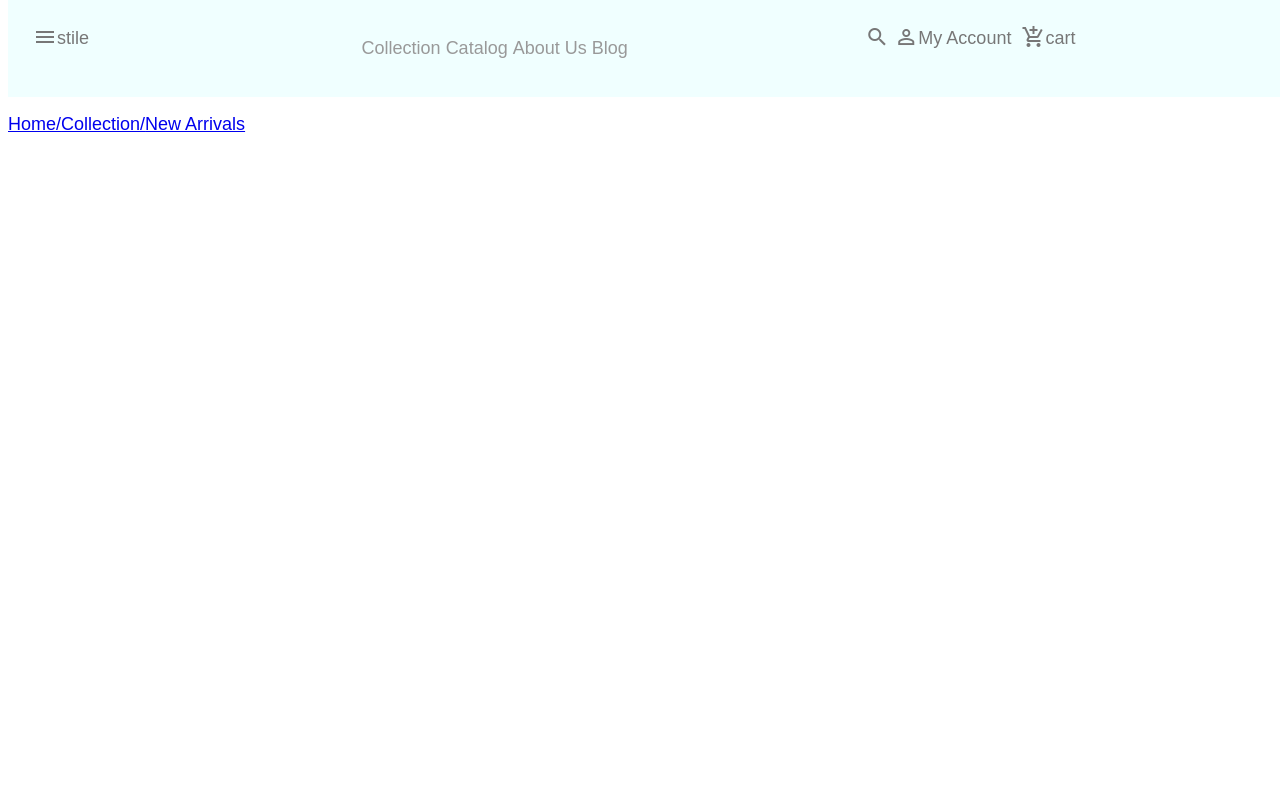
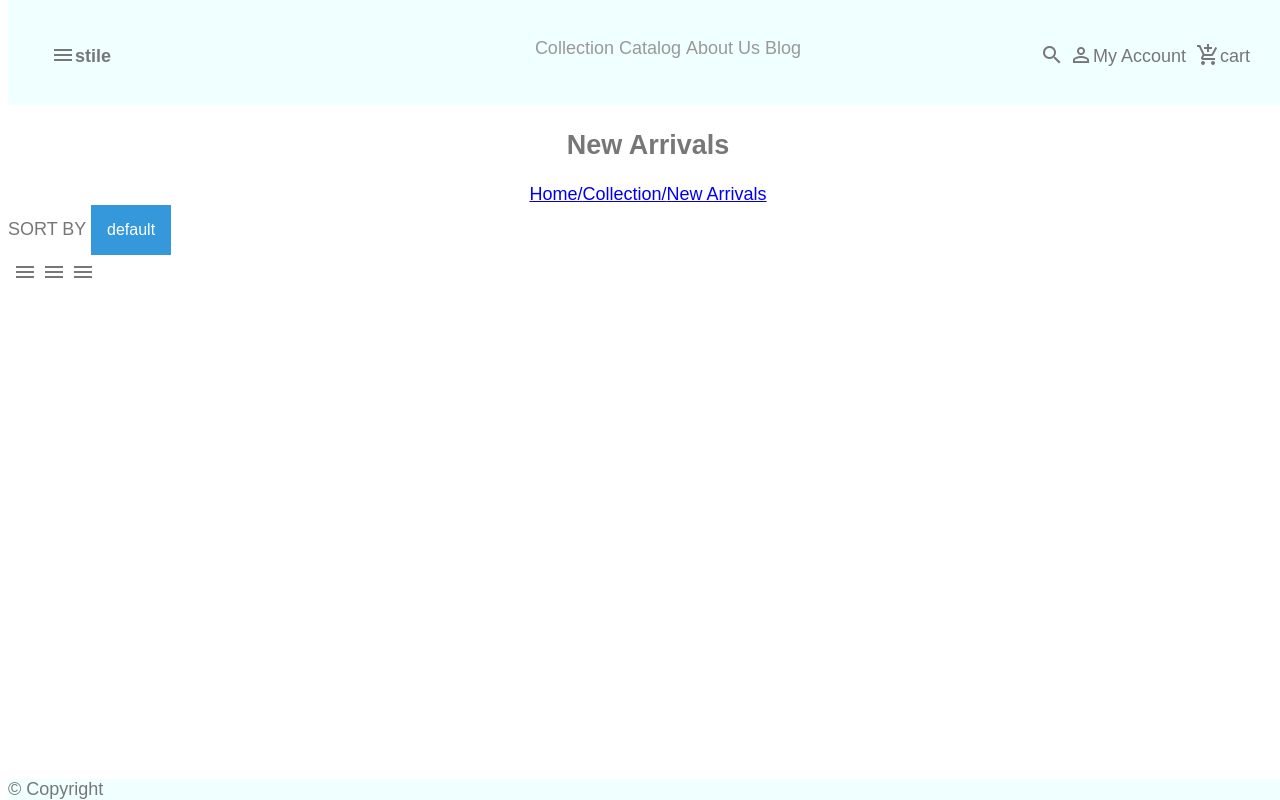
Before and after one commit to Moskowitza/eCommerceMock, a plain HTML site: page template.html in a window 1280 px wide. Drawn offline with Linux system fonts and the light colour scheme; a script that the page names is missing.

Commit message:
tricky getting center list to line up

```diff
--- a/style1.css
+++ b/style1.css
@@ -3,7 +3,6 @@ body {
     font-size: 18px;
     color: #777;
   }
-
 /* Top Header */
 #masthead{
     position: fixed;
@@ -17,18 +16,31 @@ body {
 }
 .headcontainer{
     display: grid;
-    grid-template-columns: auto auto auto;
+    grid-template-columns: repeat(3, 1fr);
 }
 .headcontainer-item{
     padding:20px;
     display: inline-block;
 }
-.headcontainer-item li{
+.headcontainer-item{
     display: inline-block;
 }
-.headcontainer-item .logo{
+li {
+    display: inline-block;
+}
+.table{
+    display: table;   /* Allow the centering to work */
+	margin: 0 auto;
+}
+
+.logo{
+    margin: 18px;
     align-content: left;
     font-weight: bold;
+}
+.auth{
+    margin: 18px;
+    text-align-last: right;
 }
 .tiny {
     position: relative;
@@ -47,13 +59,29 @@ nav a:hover{
     color: rgb(60, 60, 60);
 }
 main{
-    margin-top: 30px;
+    margin-top: 100px;
     position: absolute;
     display: grid;
-    clear: both;
+    width:100%;
+}
+#title{
+    position: center;
+    align-content: center;
+    text-align: center;
 }
 .bottom{
     display:grid;
+}
+
+footer{
+    position: fixed;
+    z-index: 99;
+    bottom: 0;
+    overflow: auto;
+    width: 100%;
+    background-color: azure;
+    border:0px;
+    text-align:justify;
 }
 .footeritem{
     display:inline;
--- a/template.html
+++ b/template.html
@@ -11,21 +11,23 @@
     <!--  Icons -->
     <link href="https://fonts.googleapis.com/icon?family=Material+Icons" rel="stylesheet">
 </head>
+
 <body>
     <header id="masthead">
         <div class="headcontainer">
-
             <div class="headcontainer-item logo">
                 <i class="tiny material-icons">menu</i><span> stile</span>
             </div>
             <div class="headcontainer-item">
                 <nav>
+                    <div class="table">
                         <ul>
                             <li><a href="collection.html">Collection</a></li>
                             <li><a href="catalog.html">Catalog</a></li>
                             <li><a href="about.html">About Us</a></li>
                             <li><a href="blog.html">Blog</a></li>
                         </ul>
+                    </div>
                 </nav>
             </div>
             <div class="headcontainer-item auth">
@@ -40,6 +42,23 @@
             <!-- fake breadcrumbs -->
             <a href="index.html">Home/</a><a href="collection.html">Collection/</a><a href="#">New Arrivals</a>
         </section>
+        <section id="sortview">
+            <div id="sort">
+                <div class="dropdown">
+                    SORT BY <button onclick="myFunction()" class="dropbtn">default</button>
+                    <div id="myDropdown" class="dropdown-content">
+                        <a href="#">Link 1</a>
+                        <a href="#">Link 2</a>
+                        <a href="#">Link 3</a>
+                    </div>
+                </div>
+            </div>
+            <div id="view">
+                <i class="tiny material-icons">menu</i>
+                <i class="tiny material-icons">menu</i>
+                <i class="tiny material-icons">menu</i>
+            </div>
+        </section>
 
     </main>
 
```
Lines whose indentation alone changed are shown as unchanged.
